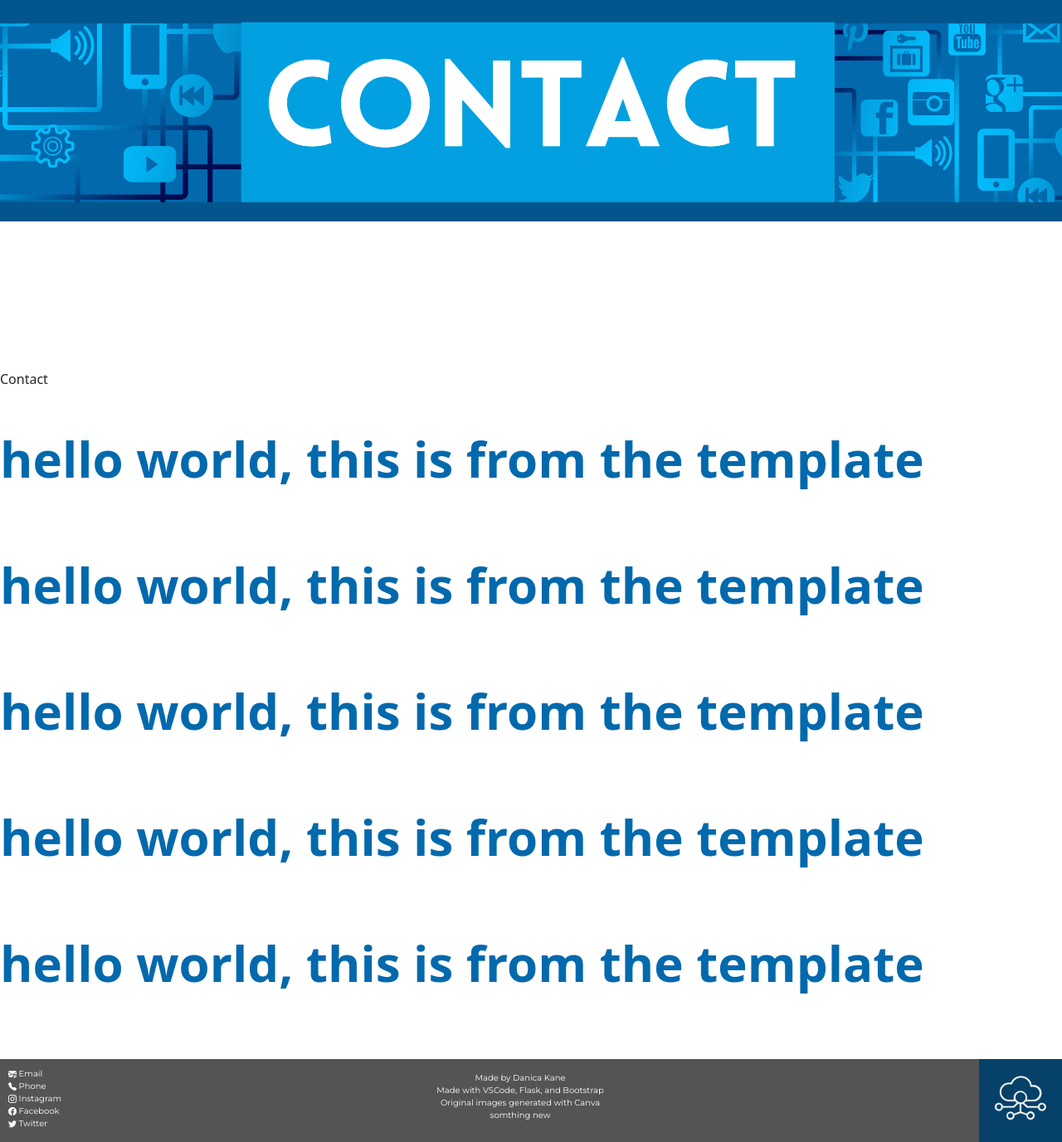
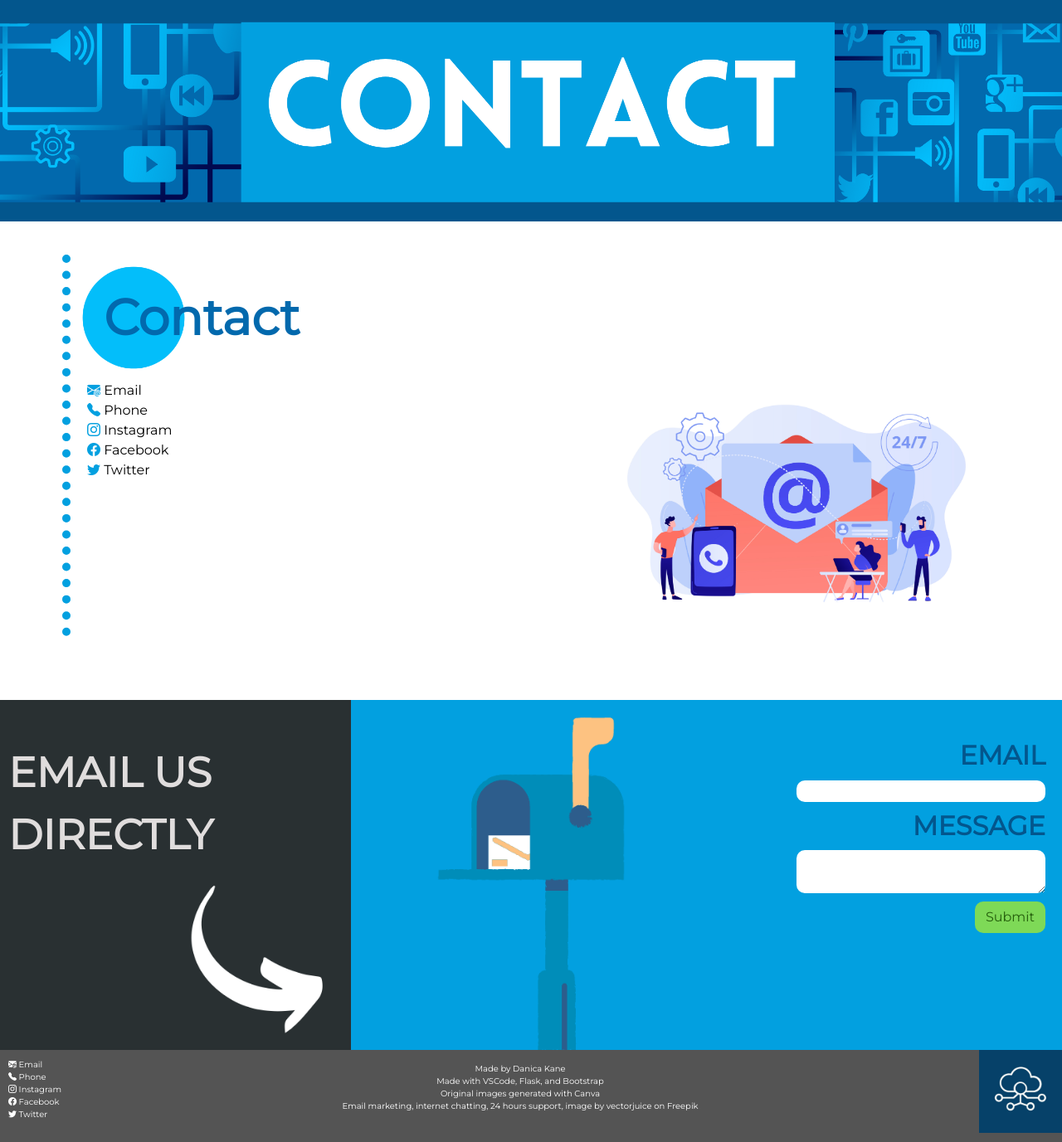
Before and after one commit to Danica-Kane/The_Internet_Reality_Project, a Flask app: page /templates/Contact.html in a window 1280 px wide. Shown: the part 99-1476 px from the top of that part at 83% size. Run offline with Flask 3, Linux system fonts and the light colour scheme; the page is wider than the window, and the part outside it is not shown; some libraries are stand-ins or nearby versions; some web fonts are replaced.

Commit message:
contact page

```diff
--- a/static/css/index.css
+++ b/static/css/index.css
@@ -277,6 +277,154 @@ h1{
   margin-bottom: 20px;
 }
 
+/* --- CONTACT --- */
+
+.colum-contact-1{
+  border-style: dotted;
+  border-width: 10px;
+  margin: 5px;
+  padding: 10px;
+  margin-top: 30px;
+  border-right: #02A0E0;
+  border-color: #02A0E0;
+  border-top: #fff;
+  border-bottom: #fff;
+}
+
+@media (max-width: 900px) {
+  .colum-contact-1{
+    border-style: none;
+  }
+}
+
+.colum-contact-1-text{
+  text-align: left;
+  margin: 10px;
+}
+
+.colum-contact-1-text-font{
+  font-family: "Montserrat", sans-serif;
+}
+
+.contact-img1{
+  width: 450px;
+  float: right;
+  margin-left: 10px;
+  margin-right: 10px;
+  margin-bottom: 20spx;
+}
+
+.contact-header-one-font{
+  font-family: "Montserrat", sans-serif;
+  font-weight: bold;
+}
+
+.contact-page-list{
+  color: #000000;
+  text-decoration: none;
+}
+
+.contact-page-list:hover{
+  color: #262626;
+}
+
+.contact-icons{
+  color: #02A0E0;
+}
+
+.contact-form-1{
+  background-color: #293032;
+}
+
+.contact-form-2{
+  background-color: #02A0E0;
+}
+
+.contact-form-header{
+  float: right;
+  color: #03568D;
+  font-family: "Montserrat", sans-serif, bold;
+  font-weight: bold;
+  margin-right: 20px;
+  margin-bottom: 10px;
+  margin-left: 30%;
+}
+
+input{
+  float: right;
+  margin-right: 20px;
+  border-radius: 10px;
+  margin-bottom: 10px;
+  border:none;
+  margin-left: 30%;
+  width: 300px;
+}
+
+textarea{
+  float: right;
+  margin-right: 20px;
+  border-radius: 10px;
+  margin-bottom: 10px;
+  margin-left: 30%;
+  border:none;
+  width:300px
+}
+
+.submit-btn{
+  background-color: #7ED957;
+  color: #255e0c;
+  font-family: "Montserrat", sans-serif;
+  border-color: none;
+  margin-left: 30%;
+  float: right;
+  margin-right: 20px;
+  border-radius: 10px;
+  margin-bottom: 10px;
+}
+
+@media (max-width: 900px) {
+  textarea{
+    width:150px
+  }
+  input{
+    width: 150px;
+  }
+}
+
+.submit-btn:hover{
+  background-color: #52a52e;
+
+}
+
+.contact-form-image{
+  background-image: url(/static/images/contact-form-img.png);
+  background-size: contain;
+  background-repeat: no-repeat;
+  background-position: bottom;
+  background-color: #02A0E0;
+}
+
+.contact-form-header-left{
+  color: #e0dddd;
+  font-family: "Montserrat", sans-serif, bold;
+  font-weight: bold;
+  float: left;
+  margin-left: 10px;
+  font-size: 50px;
+  margin-top: 50px;
+}
+
+
+@media (max-width: 900px) {
+.contact-form-header-left{
+  font-size: 20px;
+}
+}
+
+.contact-arrow-img{
+  width: 50%;
+  float: right;
+}
 /* --- ACSESSIBILITY --- */
 
 .dyslexia {
--- a/static/script.js
+++ b/static/script.js
@@ -50,6 +50,24 @@ dyslexia.addEventListener("click", () => {
   element.classList.toggle("home-header-two-font");
 });
 
+/* --- */
+
+dyslexia.addEventListener("click", () => {
+  var element = document.getElementById("contact-text-one");
+  element.classList.toggle("colum-contact-1-text-font");
+});
+
+dyslexia.addEventListener("click", () => {
+  var element = document.getElementById("contact-text-two");
+  element.classList.toggle("colum-contact-2-text-font");
+});
+
+dyslexia.addEventListener("click", () => {
+  var element = document.getElementById("h1-3");
+  element.classList.toggle("contact-header-one-font");
+});
+
+/*--*/
 const fontSize = document.querySelector(".font-size-btn");
 
 fontSize.addEventListener("click", () => {
--- a/templates/Contact.html
+++ b/templates/Contact.html
@@ -13,48 +13,64 @@
 {% endblock %}
 {% block content %}
 
-<br />
-<br />
-<br />
-<br />
-<br />
-<br />
-<br />
+<div class="container text-center">
+  <div class="row">
+    <div class="col colum-contact-1">
+      <h1 id="h1-3" class="header-background-1 contact-header-one-font">Contact</h1>
+      <img class="contact-img1" src="/static/images/contact1.png" alt="sourced from : canva">
 
-<h>Contact</h>
+      <p id="contact-text-one" class="colum-contact-1-text colum-contact-1-text-font">
+        <a href="#" class="contact-page-list">
+          <i class="bi bi-envelope-at-fill contact-icons"></i>
+          Email
+        </a>
+        <br />
+        <a href="#" class="contact-page-list">
+          <i class="bi bi-telephone-fill contact-icons"></i>
+          Phone
+        </a>
+        <br />
+        <a href="#" class="contact-page-list">
+          <i class="bi bi-instagram contact-icons"></i>
+          Instagram
+        </a>
+        <br />
+        <a href="#" class="contact-page-list">
+          <i class="bi bi-facebook contact-icons"></i>
+          Facebook
+        </a>
+        <br />
+        <a href="#" class="contact-page-list">
+          <i class="bi bi-twitter contact-icons"></i>
+          Twitter
+        </a>
+      </p>
+    </div>
+  </div>
+  </div>
+</div>
 
-<br />
-<br />
-<br />
+<br> <br> <br>
 
-<h1>hello world, this is from the template</h1>
-
-<br />
-<br />
-<br />
-<h1>hello world, this is from the template</h1>
-
-<br />
-<br />
-<br />
-<h1>hello world, this is from the template</h1>
-
-<br />
-<br />
-<br />
-<h1>hello world, this is from the template</h1>
-
-<br />
-<br />
-<br />
-<h1>hello world, this is from the template</h1>
-
-<br />
-<br />
-<br />
-
+<!-- contact form -->
+  <div class="row">
+    <div class="col-4 contact-form-1">
+      <p class="contact-form-header-left">EMAIL US DIRECTLY</p>
+      <img class="contact-arrow-img" src="/static/images/contact-arrow.png" alt="arrow">
+    </div>
+    <div class="col-4 contact-form-image">
+    </div>
+    <div class="col-4 contact-form-2">
+      <br><br>
+      <h2 class="contact-form-header">EMAIL</h2>
+      <input>
+      <h2 class="contact-form-header">MESSAGE</h2>
+      <textarea></textarea>
+      <button type="submit" class="btn submit-btn">Submit</button>
+    </div>
+  </div>
 {% endblock %}
 
 {% block footer %}
-somthing new
+Email marketing, internet chatting, 24 hours support, image by vectorjuice on Freepik
 {% endblock %}
--- a/templates/index.html
+++ b/templates/index.html
@@ -18,7 +18,7 @@
   <div class="row">
     <div class="col colum-home-1">
       <h1 id="h1" class="header-background-1 home-header-one-font">ABOUT</h1>
-      <img class="home-img1" src="/static/images/home-page-img/1.png" alt="sourced from : canva">
+      <img class="home-img1" src="/static/images/home-page-img/home1.png" alt="sourced from : canva">
       <p id="home-text-one" class="colum-home-1-text colum-home-1-text-font">
       Lorem ipsum dolor sit amet, consectetur adipiscing elit. Nunc vitae justo nunc. Praesent et lectus elit. Vestibulum pharetra dolor dapibus, viverra metus in, auctor velit. Sed at facilisis justo. Cras ultricies libero placerat massa malesuada, dignissim venenatis magna auctor. Sed scelerisque augue consequat justo dapibus pellentesque. Pellentesque quis velit non ligula porttitor gravida. Donec volutpat tortor viverra porta ornare. Quisque consequat ligula sit amet purus congue, quis egestas velit mattis.
       Ut eu varius justo. Maecenas eu sagittis nibh, vel ullamcorper augue. Donec viverra quis diam cursus porta. Suspendisse vulputate vestibulum aliquet. Morbi scelerisque enim ac suscipit fringilla. Nulla at imperdiet risus, nec viverra turpis. Aenean ut ullamcorper lorem, et volutpat mi. Ut mattis rhoncus tempus. Vestibulum iaculis ipsum eget ante lobortis venenatis. Nulla hendrerit mauris in nisl posuere, sit amet fringilla eros dapibus. Vestibulum in sem tristique lectus fermentum fringilla et ac tortor. Praesent lobortis erat nisl, eu vulputate sapien dapibus sit amet. Morbi imperdiet porta est, ut efficitur elit blandit eget. In vitae dignissim metus. Vestibulum ante arcu, sollicitudin a ullamcorper eu, rhoncus in felis. Nullam ultricies auctor quam id euismod.
@@ -30,7 +30,7 @@
       <br> <br>
       <h1 id="h1-2" class="h1-2 header-two header-background-2 home-header-two-font">OUR MISSION</h1>
       <div class="section-text">
-        <img class="home-img2" src="/static/images/home-page-img/2.png" alt="sourced from : canva">
+        <img class="home-img2" src="/static/images/home-page-img/home2.png" alt="sourced from : canva">
       <p id="home-text-two" class="colum-home-2-text colum-home-2-text-font">
       Lorem ipsum dolor sit amet, consectetur adipiscing elit. Nunc vitae justo nunc. Praesent et lectus elit. Vestibulum pharetra dolor dapibus, viverra metus in, auctor velit. Sed at facilisis justo. Cras ultricies libero placerat massa malesuada, dignissim venenatis magna auctor. Sed scelerisque augue consequat justo dapibus pellentesque. Pellentesque quis velit non ligula porttitor gravida. Donec volutpat tortor viverra porta ornare. Quisque consequat ligula sit amet purus congue, quis egestas velit mattis.
       Ut eu varius justo. Maecenas eu sagittis nibh, vel ullamcorper augue. Donec viverra quis diam cursus porta. Suspendisse vulputate vestibulum aliquet. Morbi scelerisque enim ac suscipit fringilla. Nulla at imperdiet risus, nec viverra turpis. Aenean ut ullamcorper lorem, et volutpat mi. Ut mattis rhoncus tempus. Vestibulum iaculis ipsum eget ante lobortis venenatis. Nulla hendrerit mauris in nisl posuere, sit amet fringilla eros dapibus. Vestibulum in sem tristique lectus fermentum fringilla et ac tortor. Praesent lobortis erat nisl, eu vulputate sapien dapibus sit amet. Morbi imperdiet porta est, ut efficitur elit blandit eget. In vitae dignissim metus. Vestibulum ante arcu, sollicitudin a ullamcorper eu, rhoncus in felis. Nullam ultricies auctor quam id euismod.
```
Also changed, not shown: static/images/contact-arrow.png (added), static/images/contact-form-img.png (added), static/images/contact1.png (added), static/images/home-page-img/home1.png (renamed from static/images/home-page-img/1.png), static/images/home-page-img/home2.png (renamed from static/images/home-page-img/2.png), 2 other files.
